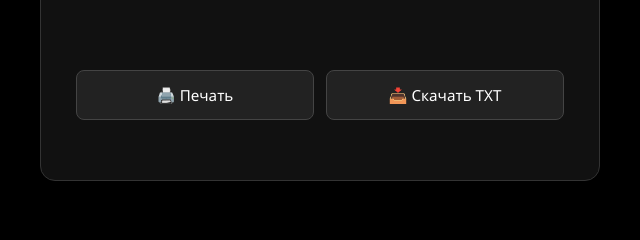
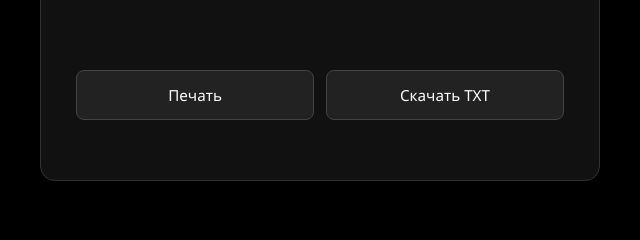
Before and after one commit to lvlaoclv48-cell/shahta, a plain HTML site: page index.html in a window 1280 px wide. Shown: the part 479-719 px from the top of the page, 320-960 px from the left. Drawn offline with Linux system fonts and the light colour scheme.

Commit message:
Update index.html

```diff
--- a/index.html
+++ b/index.html
@@ -451,8 +451,8 @@
                 <div class="api-counter" id="apiCounter"></div>
 
                 <div class="action-buttons">
-                    <button class="action-btn" id="printBtn">🖨️ Печать</button>
-                    <button class="action-btn" id="downloadBtn">📥 Скачать TXT</button>
+                    <button class="action-btn" id="printBtn">Печать</button>
+                    <button class="action-btn" id="downloadBtn">Скачать TXT</button>
                 </div>
             </div>
 
```
